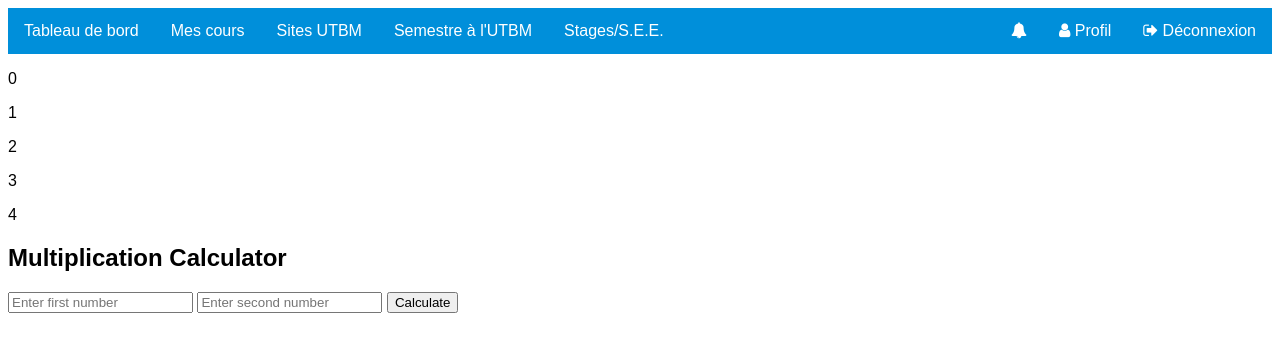
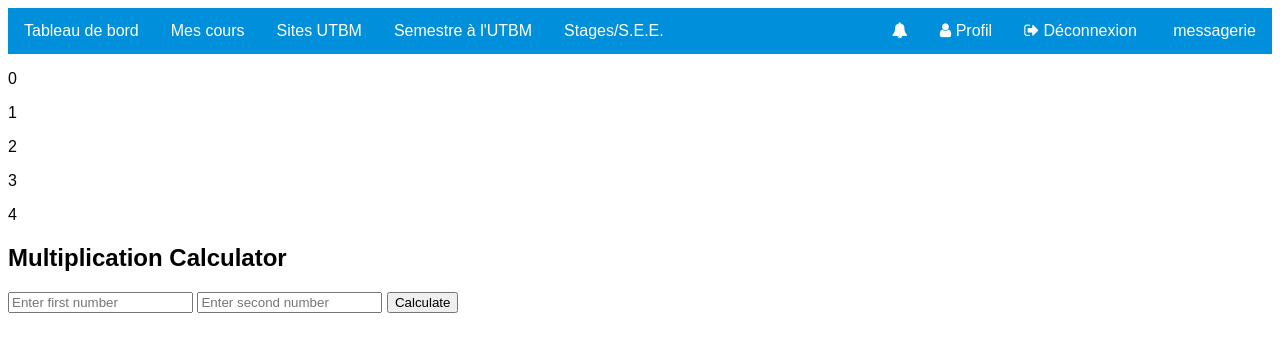
Before and after one commit to MathisFngl/Moodle-Remade, a PHP site: page /index.php in a window 1280 px wide. Shown: the top 352 px of the page. Run offline with PHP 8.4, Linux system fonts and the light colour scheme.

Commit message:
Update header.php

```diff
--- a/header.php
+++ b/header.php
@@ -37,7 +37,8 @@
 
     <div class="right">
         <a href="#notifications"><i class="fa fa-bell"></i></a>
-        <a href="#profile"><i class="fa fa-user"></i> Profil</a>
+        <a href="#profile.php"><i class="fa fa-user"></i> Profil</a>
         <a href="login.php"><i class="fa fa-sign-out"></i> Déconnexion</a>
+        <a href="#messagerie.php"><i class="fa fa-chat"></i> messagerie</a>
     </div>
 </div>
```
